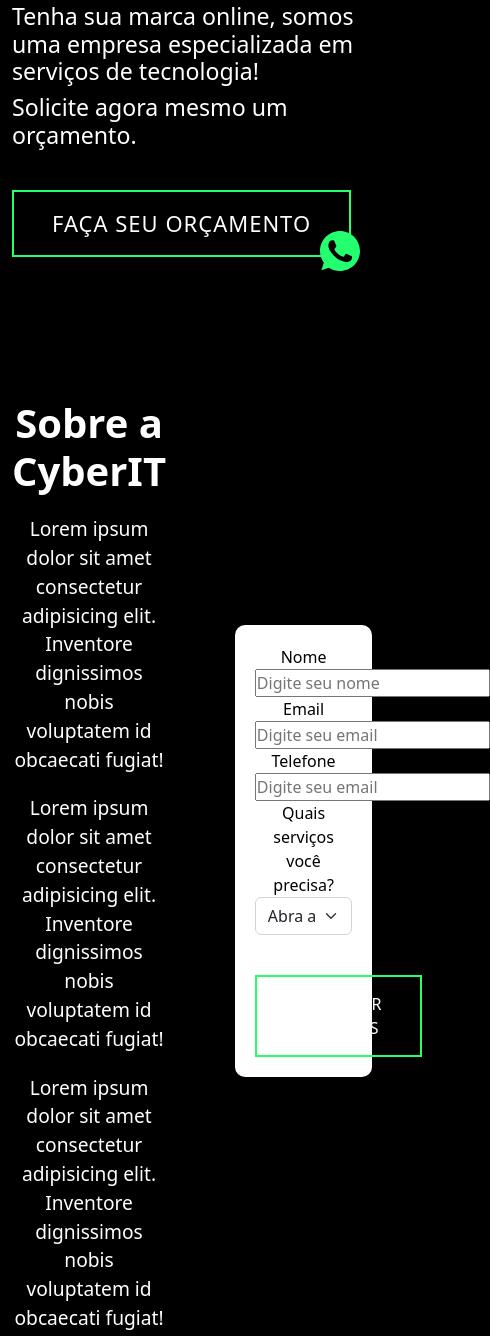
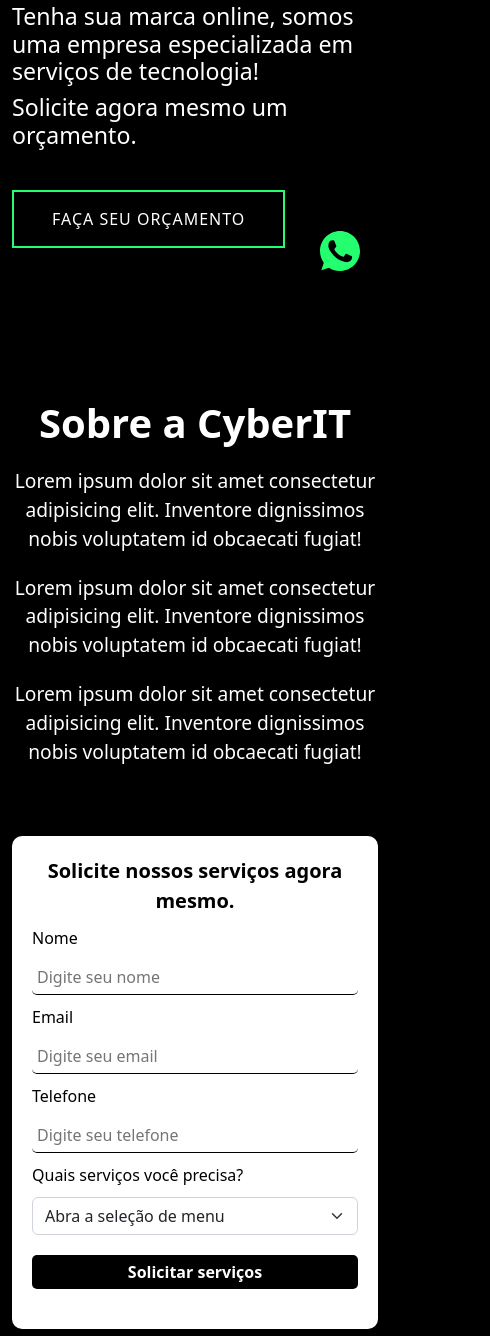
Before and after one commit to BrenoVital/CyberIT, a plain HTML site: page index.html in a window 390 px wide. Shown: the part 553-1889 px from the top of the page, 490 px wide, since content can reach past the window. Drawn offline with nearby package versions, Linux system fonts and the light colour scheme; a web font is replaced by a local one.

Commit message:
Add files via upload

```diff
--- a/assets/css/style.css
+++ b/assets/css/style.css
@@ -12,11 +12,49 @@ body {
 
 form {
   margin: 0 auto;
-  width: 50%;
+  width: 70%;
+  height: 60vh;
   padding: 20px;
   background-color: #fff;
   color: #000;
   border-radius: 10px;
+}
+
+form strong {
+  font-size: 1.7rem;
+  font-weight: 600;
+  text-align: justify;
+}
+
+form label {
+  display: flex;
+  margin: 10px 0;
+}
+
+form input {
+  margin: auto;
+  width: 100%;
+  padding: 5px;
+  border: none;
+  border-bottom: 1px solid #000;
+  border-radius: 5px;
+}
+
+form button{
+  margin: 20px auto;
+  width: 100%;
+  padding: 5px;
+  border: none;
+  border-radius: 5px;
+  background-color: #000;
+  color: #fff;
+  font-weight: 600;
+}
+
+form button:hover {
+  background-color: #fff;
+  color: #000;
+  border: 1px solid #000;
 }
 
 .flex {
@@ -40,6 +78,7 @@ form {
   margin-bottom: 20px;
   color: #fff;
 }
+
 
 .item .titulo h1 {
   font-size: 1.5rem;
@@ -147,7 +186,7 @@ form {
   margin-top: 10px;
 }
 
-button {
+.button {
   text-transform: uppercase !important;
   display: flex;
   margin-top: 40px !important;
@@ -155,7 +194,6 @@ button {
   justify-content: center;
   align-items: center;
   padding: 15px 38px;
-  border-radius: 16px;
   border: 2px solid #23ff6e;
   color: white;
   background-color: transparent;
@@ -164,21 +202,21 @@ button {
   transition: all 0.15s linear;
 }
 
-button:hover {
+.button:hover {
   background-color: black;
   border-color: #85FF64;
   color: #85FF64;
   transform: translateY(-5px) scale(1.05);
 }
 
-button:active {
+.button:active {
   background-color: transparent;
   border-color: #85FF64;
   color: #85FF64;
   transform: translateY(5px) scale(0.95);
 }
 
-button:disabled {
+.button:disabled {
   background-color: rgba(255, 255, 255, 0.16);
   color: #8E8E93;
   border-color: #8E8E93;
@@ -337,12 +375,24 @@ button:disabled {
   .borderr .img {
     display: none;
   }
+
+  .flex{
+    display: flex;
+    flex-direction: column;
+    align-items: center;
+  }
+
+  .right{
+    margin-top: 50px;
+  }
 }
 
 @media (max-width:991px) {
   .margin {
     margin: 10px auto !important;
   }
+
+
 }
 
 @media (max-width:845px) {
@@ -379,6 +429,16 @@ button:disabled {
   .redes-sociais svg {
     margin: 2px;
   }
+
+  form{
+    width: 100%;
+    height: auto;
+  }
+
+  form strong{
+    font-size: 20px;
+  }
+
 }
 
 @media (max-width:400px) {
--- a/assets/js/script.js
+++ b/assets/js/script.js
@@ -54,4 +54,4 @@ Array.from(document.querySelectorAll('.init-hidden')).forEach(function (element)
 
 AOS.init({
   duration: 1200,
-})
+});
--- a/index.html
+++ b/index.html
@@ -77,7 +77,7 @@
           <div class="texto2">
             <h3>Tenha sua marca online, somos uma empresa especializada em serviços de tecnologia!</h3>
             <h3>Solicite agora mesmo um orçamento.</h3>
-            <button type="submit" id="btn" onclick="janela()">Faça seu orçamento</button>
+            <button class="button" type="submit" id="btn" onclick="janela()">Faça seu orçamento</button>
           </div>
         </div>
       </div>
@@ -95,8 +95,9 @@
             <p>Lorem ipsum dolor sit amet consectetur adipisicing elit. Inventore dignissimos nobis voluptatem id
               obcaecati fugiat!</p>
           </div>
+
           <div class="right item" data-aos="fade-left">
-            <form action="">
+            <form action=""><strong>Solicite nossos serviços agora mesmo.</strong>
               <div class="form-group">
                 <label for="name">Nome</label>
                 <input type="text" name="name" id="name" placeholder="Digite seu nome">
@@ -107,15 +108,18 @@
               </div>
               <div class="form-group">
                 <label for="Telefone">Telefone</label>
-                <input type="" name="email" id="email" placeholder="Digite seu email">
+                <input type="" name="email" id="email" placeholder="Digite seu telefone">
               </div>
               <div class="form-group">
                 <label for="email">Quais serviços você precisa?</label>
                 <select class="form-select" aria-label="Default select example">
                   <option selected>Abra a seleção de menu</option>
-                  <option value="1">exemplo 1</option>
-                  <option value="2">exemplo 2</option>
-                  <option value="3">exemplo 3</option>
+                  <option value="1">Suporte Técnico</option>
+                  <option value="2">Consultoria de TI</option>
+                  <option value="3">VOIP</option>
+                  <option value="3">Criação de sites LP</option>
+                  <option value="3">Design</option>
+                  <option value="3">Gestão de Redes Sociais</option>
                 </select>
               </div>
               <button type="submit">Solicitar serviços</button>
@@ -143,22 +147,26 @@
               </div>
             </div>
 
-            <div class="card-1 margin item" data-aos="fade">
+            <div class="card-1 margin item" data-aos="zoom-in">
               <div class="img">
                 <img src="./assets/images/performance.png" alt="performance" />
               </div>
-              <div class="titulo">Performance</div>
+              <div class="titulo">
+                <h1 data-aos="zoom-in">Performance</h1>
+              </div>
               <div class="descricao">
                 Design responsivo, UX e velocidade para que você tenha o
                 máximo de desempenho em suas campanhas de tráfego.
               </div>
             </div>
 
-            <div class="card-1 margin item" data-aos="fade-left">
+            <div class="card-1 margin item" data-aos="fade-right">
               <div class="img">
                 <img src="./assets/images/copy.png" alt="performance" />
               </div>
-              <div class="titulo">Copywriting</div>
+              <div class="titulo">
+                <h1 data-aos="fade-right">Copywriting</h1>
+              </div>
               <div class="descricao">
                 Pesquisamos o seu mercado, seu público e o seu produto para um
                 conteúdo persuasivo e de alta conversão.
@@ -166,7 +174,7 @@
             </div>
           </div>
           <div>
-            <button type="submit" id="btn2" class="m-auto">Faça seu orçamento</button>
+            <button type="submit" id="btn2" class="m-auto button">Faça seu orçamento</button>
           </div>
     </section>
     <!-- VERIFICAR SE DEVEMOS UTILIZAR MARGIN-BOTTOM NO BOTÃO EM VEZ DE (BR) -->
@@ -230,7 +238,7 @@
           </div>
         </div>
         <div>
-          <button id="btn3" class="m-auto">Faça seu orçamento</button>
+          <button id="btn3" class="m-auto button">Faça seu orçamento</button>
         </div>
       </div>
     </section>
```
